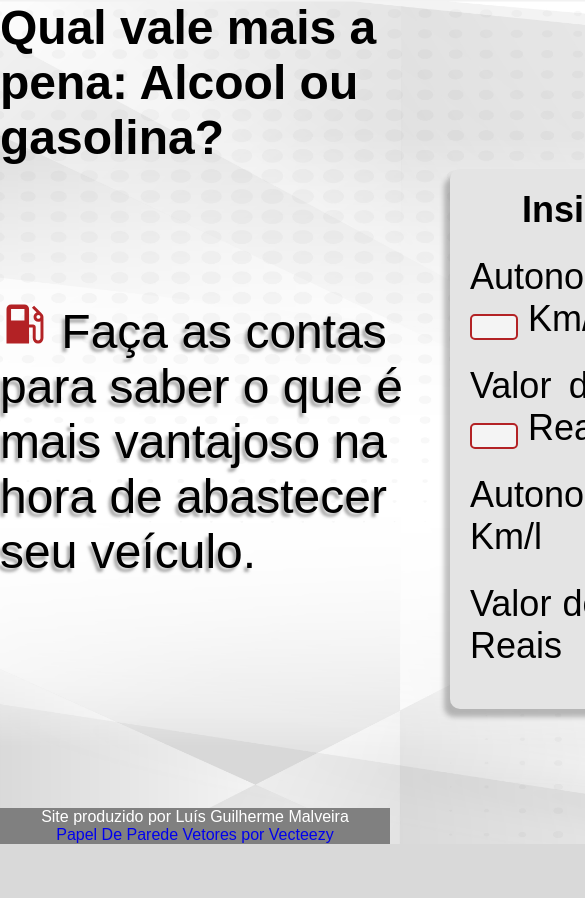
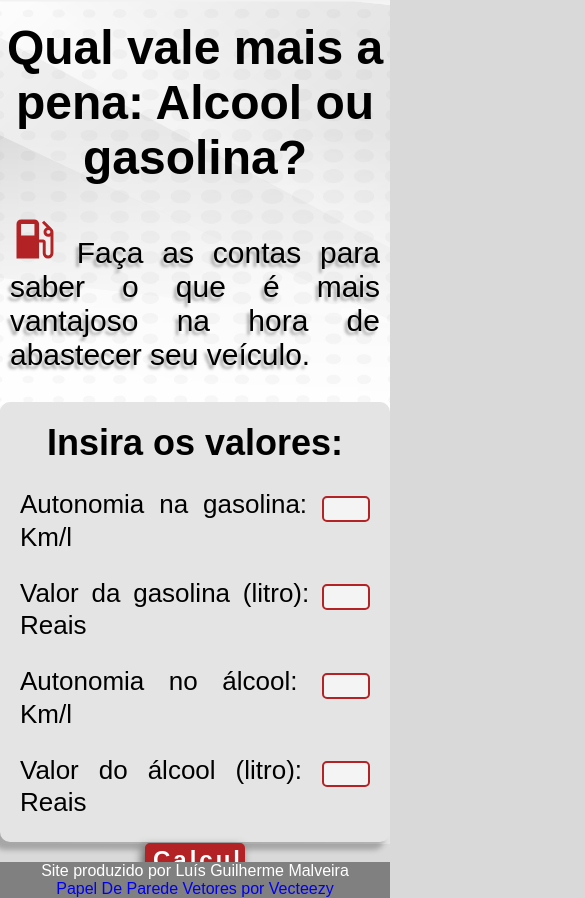
Before and after one commit to LuisGuilhermeMalveira/Calculo-combustivel, a plain HTML site: page index.html in a window 390 px wide. Shown: the top 898 px of the page, 585 px wide, since content can reach past the window. Before the commit the page ends 844 px from the top, so only its background shows below. Drawn offline with Linux system fonts and the light colour scheme; a web font is replaced by a local one.

Commit message:
Aplicando responsividade

```diff
--- a/assets/style.css
+++ b/assets/style.css
@@ -17,9 +17,12 @@ body {
 }
 
 header {
-  height: 70px;
+  height: auto;
   font-weight: bold;
   font-size: 3em;
+  margin: 20px auto;
+  text-align: center;
+  min-width: 350px;
 }
 
 input {
@@ -86,10 +89,12 @@ main {
 }
 
 .textoIntro {
-  font-size: 48px;
-  width: 450px;
+  font-size: 38px;
+  width: 400px;
   margin: auto;
   text-shadow: -3px 4px 3px rgba(150, 150, 150, 0.8);
+
+  text-align: justify;
 }
 
 .caixa {
@@ -99,7 +104,7 @@ main {
   background-color: #e4e4e4;
   border-radius: 10px;
   padding: 20px;
-  height: 500px;
+  height: 480px;
   width: 400px;
   margin: auto;
   font-size: 36px;
@@ -127,3 +132,30 @@ footer {
 .bg {
   text-decoration: none;
 }
+
+@media (max-width: 900px) {
+  main {
+    grid-template-columns: 1fr;
+    gap: 20px;
+    margin-bottom: 20px;
+  }
+  .caixa {
+    width: auto;
+  }
+}
+@media (max-width: 450px) {
+  body {
+    min-width: 310px;
+  }
+  .caixa {
+    font-size: 26px;
+    min-width: 310px;
+    height: 400px;
+  }
+  .textoIntro {
+    font-size: 30px;
+    margin: 10px;
+    width: auto;
+    min-width: 310px;
+  }
+}
```
